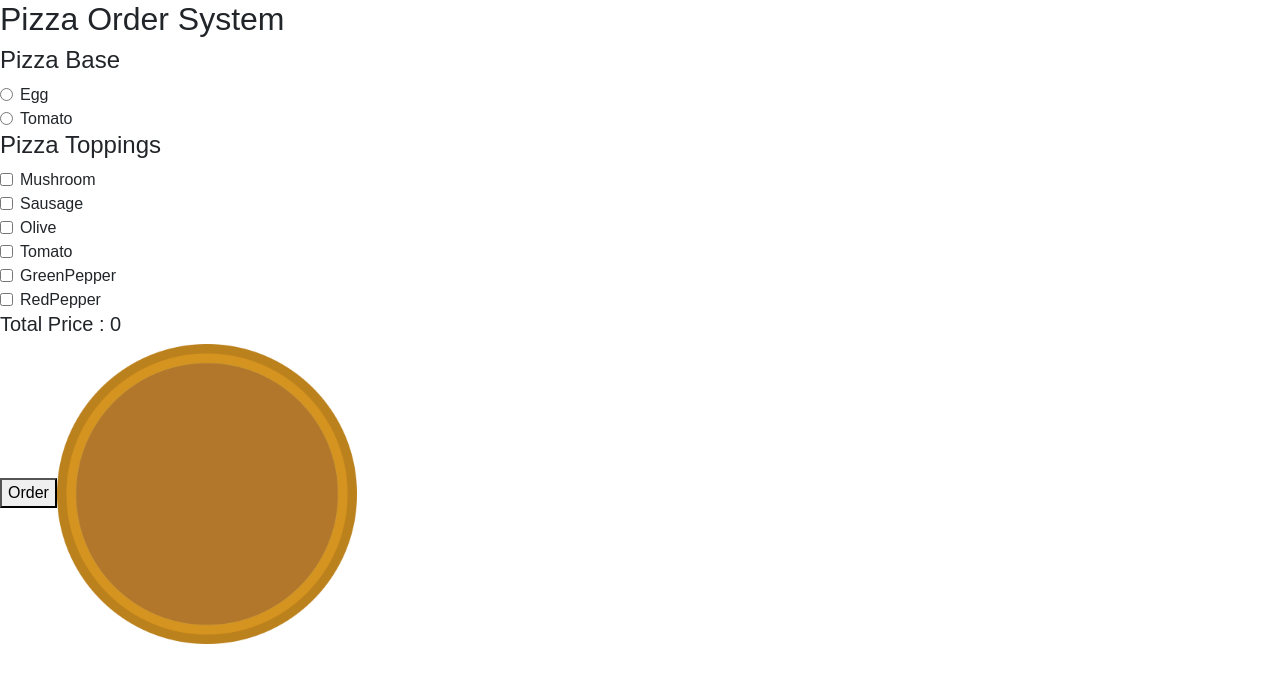
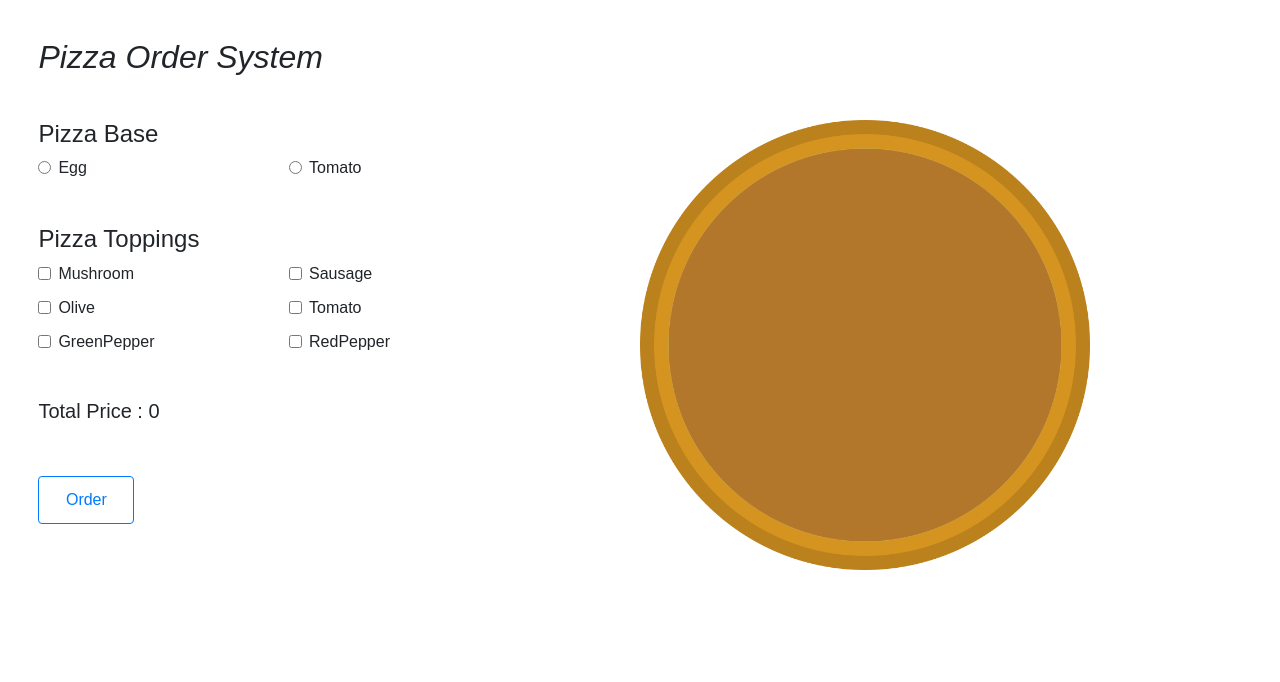
Before and after one commit to Pramod94/Pizza, a React (Create React App) app: page / in a window 1280 px wide. Shown: the top 682 px of the page. Built offline with nearby package versions, Linux system fonts and the light colour scheme.

Commit message:
Added CSS

```diff
--- a/src/App.css
+++ b/src/App.css
@@ -0,0 +1,33 @@
+.overview{
+  margin: 3%;
+  display: grid;
+  grid-gap: 7%;
+}
+
+.heading{
+  font-style: italic;
+}
+
+.wrapper{
+display: grid;
+grid-template-columns: 40% 40%;
+grid-gap: 10%;
+}
+
+.Content{
+  display: grid;
+}
+
+.button{
+  width: 6em;
+  height: 3em;
+}
+
+.Image{
+  position: relative;
+}
+
+.onClickImage{
+ position: absolute;
+ top: 0%;
+}
--- a/src/App.js
+++ b/src/App.js
@@ -4,6 +4,7 @@ import Toppings from './Components/Pizza_Toppings/Toppings';
 import Contents from './Components/Contents.json';
 import Constants from './Constants';
 import Pizza from './Components/Pizza_Image/Image';
+import 'bootstrap/dist/css/bootstrap.css';
 import './App.css';
 
 class App extends Component {
@@ -46,15 +47,27 @@ class App extends Component {
 
   render() {
     return (
-      <div>
-        <h2>{Constants.heading}</h2>
+      <div className="overview">
+        <h2 className="heading">{Constants.heading}</h2>
+
+        <div className="wrapper">
+
+          <div className="Content">
             <PizzaBase base={Contents.base} baseChange={this.handleChange} />
             <Toppings toppings={Contents.toppings} toppingsChange={this.handleChange} />
             <h5>{Constants.total}{this.state.total}</h5>
-        <button>{Constants.button}</button>
+            <button className="btn btn-outline-primary button">{Constants.button}</button>
+          </div>
+
+          <div className="Image">
             <img src={Contents.default_image} alt={Constants.alt} width={Constants.width}
               height={Constants.height} />
+           <div className="onClickImage">
             <Pizza img={this.state.pizzaImage} />
+           </div>
+          </div>
+
+        </div>
       </div>
     );
   }
--- /dev/null
+++ b/src/Components/Pizza_Base/Base_Items.css
@@ -0,0 +1,6 @@
+/* .items{
+ display: grid;
+ grid-template-columns: 50% 50%;
+ grid-template-rows: 1fr;
+ grid-gap: 50px;
+} */
--- a/src/Components/Pizza_Base/Pizza_Base.js
+++ b/src/Components/Pizza_Base/Pizza_Base.js
@@ -1,11 +1,13 @@
 import React from 'react';
 import 'bootstrap/dist/css/bootstrap.css';
 import Constants from '../../Constants';
+import '../Pizza_Base/Base_Items.css';
 
 function Pizza_Base(props) {
   return (
     <div>
       <h4>{Constants.baseName}</h4>
+      <div className="items">
       {
         props.base.map(base => {
           return (
@@ -22,6 +24,7 @@ function Pizza_Base(props) {
           )
         })
       }
+      </div>
     </div>
   )
 }
--- /dev/null
+++ b/src/Components/Pizza_Toppings/Toppings.css
@@ -0,0 +1,6 @@
+.items{
+  display: grid;
+  grid-template-columns: 50% 50%;
+  grid-template-rows: 1fr;
+  grid-gap: 10px;
+ }
--- a/src/Components/Pizza_Toppings/Toppings.js
+++ b/src/Components/Pizza_Toppings/Toppings.js
@@ -1,10 +1,12 @@
 import React from 'react';
 import Constants from '../../Constants';
+import '../Pizza_Toppings/Toppings.css';
 
 function Toppings(props) {
   return (
     <div>
       <h4>{Constants.toppingsName}</h4>
+      <div className="items">
       {
         props.toppings.map(toppings => {
           return (
@@ -19,6 +21,7 @@ function Toppings(props) {
           )
         })
       }
+      </div>
     </div>
   )
 }
--- a/src/Constants.js
+++ b/src/Constants.js
@@ -14,7 +14,7 @@ export default {
   //Pizza Image
   baseImages : [],
   toppingsImages : [],
-  width : "300px",
-  height : "300px",
+  width : "450px",
+  height : "450px",
   alt : "Pizza"
 }
```
Also changed, not shown: src/Components/Default/Default.js (added, +16 -0 lines), src/Components/Default/Toggle.css (added). Lines whose indentation alone changed are shown as unchanged.
